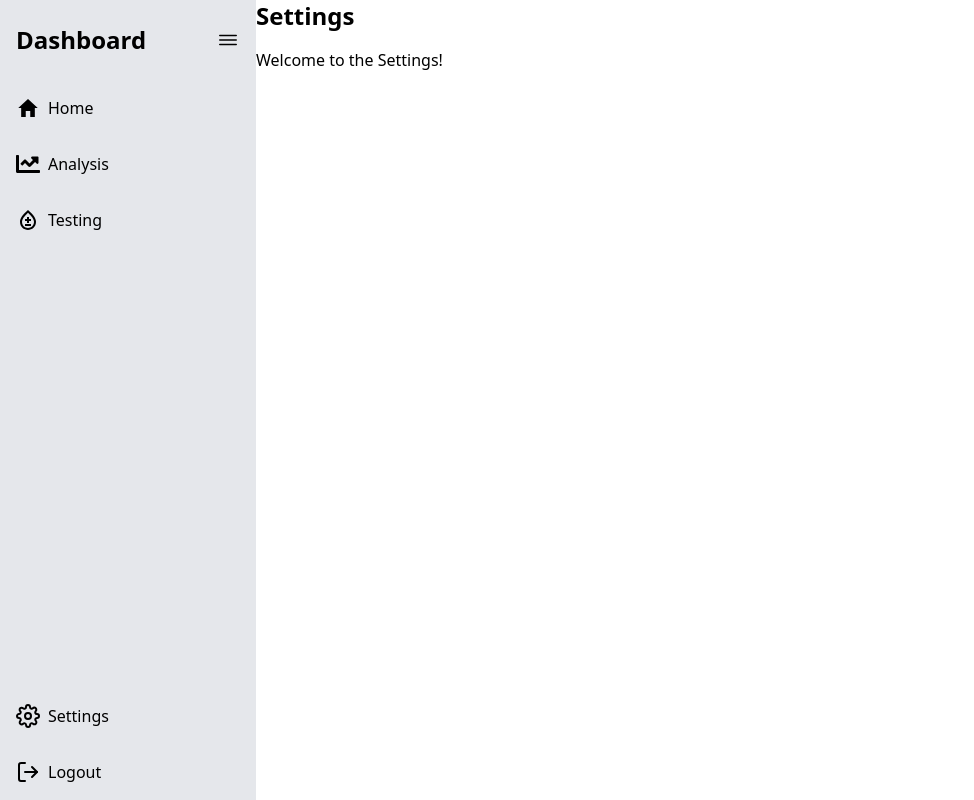
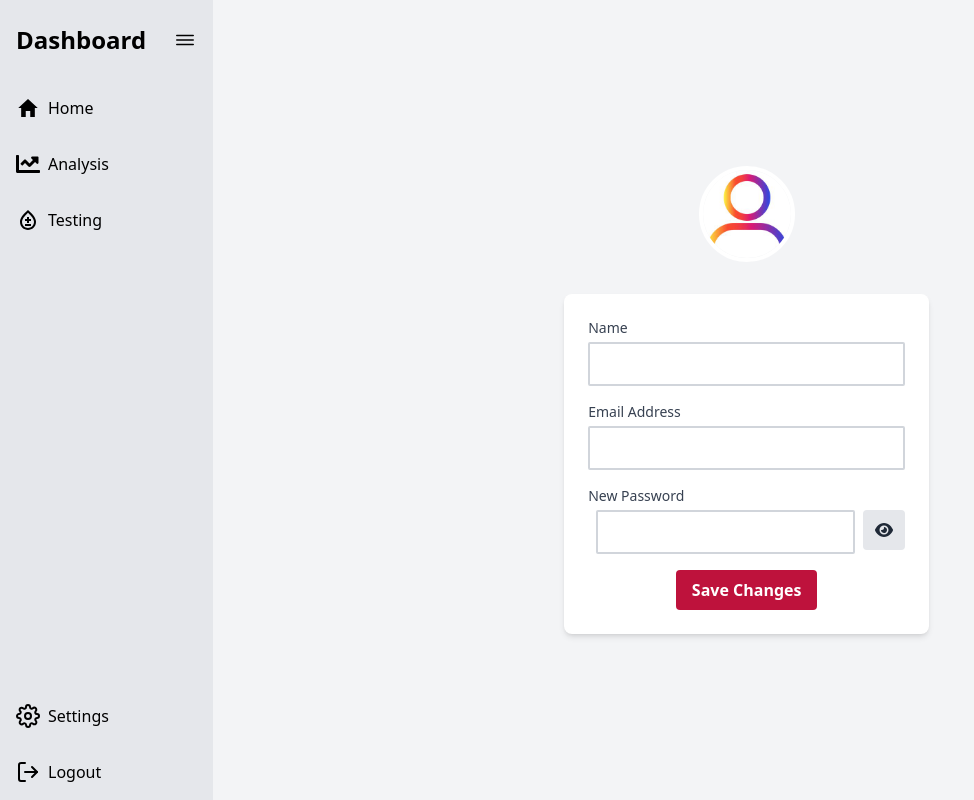
Before and after one commit to karan-panda/Diabetes-Decoded-gdsc, a Next.js app: page /settings in a window 1280 px wide. Shown: the whole page, without its empty margins (0-974 px from the left). Built offline with nearby package versions, Linux system fonts and the light colour scheme.

Commit message:
Created setting page

```diff
--- a/components/ProfileSettings.js
+++ b/components/ProfileSettings.js
@@ -1,19 +1,49 @@
-import React from 'react';
+import React, { useState } from 'react';
+import { FontAwesomeIcon } from '@fortawesome/react-fontawesome';
+import { faEye, faEyeSlash } from '@fortawesome/free-solid-svg-icons';
 
 const ProfileSettings = () => {
+  const [showPassword, setShowPassword] = useState(false);
+
+  const togglePasswordVisibility = () => {
+    setShowPassword(!showPassword);
+  };
+
   return (
-    <div className='inline-block'>
-      <div className='flex'>
-        <div>
-          <input></input>
+    <div className="flex flex-col items-center justify-center h-screen bg-gray-100">
+      <img src='/images/profile.png' className='rounded-full w-24 border-4 border-white mb-8' alt="Profile" />
+      <div className='inline-block bg-white p-6 rounded-lg shadow-md'>
+        <div className="mb-4">
+          <label htmlFor="name" className="block text-sm font-medium text-gray-700">Name</label>
+          <input type="text" id="name" className='border-2 border-gray-300 rounded-sm w-full py-2 px-3 mt-1' />
         </div>
-        <div>
+        <div className="mb-4">
+          <label htmlFor="email" className="block text-sm font-medium text-gray-700">Email Address</label>
+          <input type="email" id="email" className='border-2 border-gray-300 rounded-sm w-full py-2 px-3 mt-1' />
+        </div>
+        <label htmlFor="password" className="block text-sm font-medium text-gray-700">New Password</label>
 
+        <div className="flex items-center mb-4">
+          <input
+            type={showPassword ? 'text' : 'password'}
+            id="password"
+            className='border-2 border-gray-300 rounded-sm w-full py-2 px-3 mt-1 ml-2'
+          />
+          <button
+            onClick={togglePasswordVisibility}
+            className="bg-gray-200 hover:bg-gray-300 text-gray-800 font-bold py-2 px-3 rounded ml-2"
+          >
+            <FontAwesomeIcon icon={showPassword ? faEyeSlash : faEye} />
+          </button>
+        </div>
+        <div className="flex justify-center">
+          <button className="bg-rose-700 hover:bg-rose-800 text-white font-bold py-2 px-4 rounded">
+            Save Changes
+          </button>
         </div>
       </div>
-
     </div>
-  )
+  );
 };
 
 export default ProfileSettings;
--- a/package.json
+++ b/package.json
@@ -9,6 +9,9 @@
     "lint": "next lint"
   },
   "dependencies": {
+    "@fortawesome/fontawesome-svg-core": "^6.5.1",
+    "@fortawesome/free-solid-svg-icons": "^6.5.1",
+    "@fortawesome/react-fontawesome": "^0.2.0",
     "moment": "^2.30.1",
     "next": "14.1.0",
     "pagination": "^0.4.6",
--- a/pages/settings/index.js
+++ b/pages/settings/index.js
@@ -1,15 +1,14 @@
+import React from 'react';
 import Sidenav from '../../components/sidenav';
+import ProfileSettings from '../../components/ProfileSettings'; // corrected import path
 
 export default function Layout() {
   return (
     <div className="flex bg-white">
       <Sidenav />
-      <div className=''>
-        {/* Dashboard content */}
-        <h1 className='text-2xl font-bold mb-4'>Settings</h1>
-        <div className="flex justify-center items-center">
-          <p className="text-center">Welcome to the Settings!</p>
-        </div>
+      <div className='flex flex-col w-full'>
+
+        <ProfileSettings/> {/* Rendering ProfileSettings component */}
       </div>
     </div>
   );
```
Also changed, not shown: public/images/profile.png (added), 1 other file (tests, documents, lock files or other folders).
